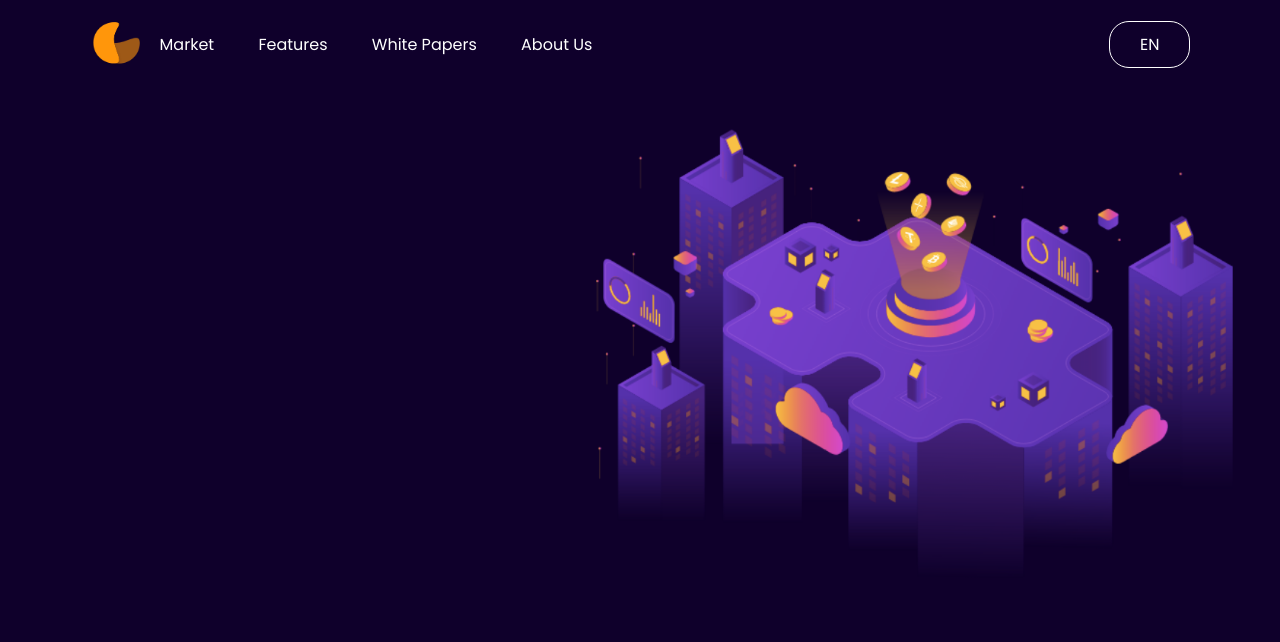
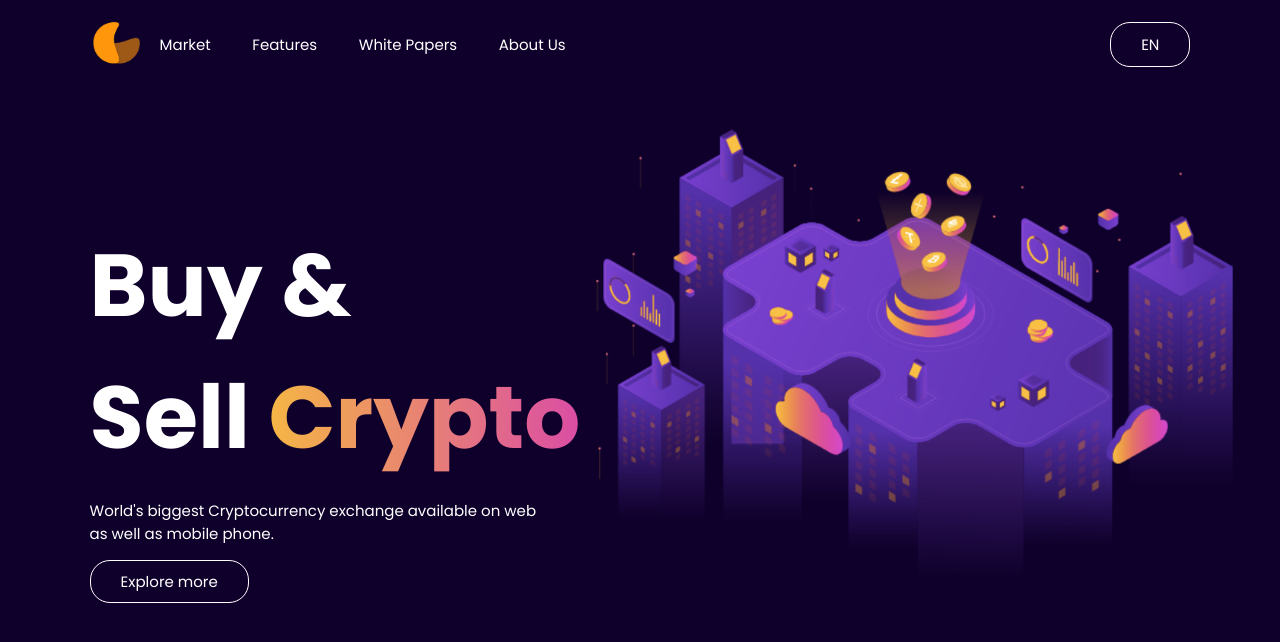
Before and after one commit to Marenco81/cryptocurrency-website, a plain HTML site: page index.html in a window 1280 px wide. Drawn offline with Linux system fonts and the light colour scheme.

Commit message:
.content div styles

```diff
--- a/index.html
+++ b/index.html
@@ -18,6 +18,12 @@
             </ul>
             <a href="#" class="btn">EN</a>
         </nav>
+
+        <div class="content">
+            <h1> Buy & <br>Sell <span> Crypto</span></h1>
+            <p>World's biggest Cryptocurrency exchange available on web <br>as well as mobile phone.</p>
+            <a href="#" class="btn">Explore more</a>
+        </div>
     </div>
 
     <script src="/index.js"></script>
--- a/styles.css
+++ b/styles.css
@@ -6,6 +6,7 @@
     padding: 0;
     box-sizing: border-box;
     font-family: "Poppins", sans-serif;
+    font-size: 62.5%;
 }
 
 .container{
@@ -33,20 +34,53 @@
                 & a{
                     text-decoration: none;
                     color: #fff;
+                    font-size: 1.5rem;
                 }
             }
         }
-        & .btn{
+        .btn{
             color: #fff;
             text-decoration: none;
+            font-size: 1.5rem;
             border: 1px solid #fff;
             padding: 10px 30px;
             border-radius: 20px;
 
         }
         & .btn:hover{
-                background-color: #fff;
+                background: linear-gradient(to right, #f5b645 , #da4da4);
                 color: black;
             }
     }
+    & .content{
+        margin-top: 12%;
+        & h1{
+            font-size: 8.8rem;
+            margin-bottom: 15px;
+            & span{
+                background: linear-gradient(to right, #f5b645 , #da4da4);
+                background-clip: text;
+                color: transparent;
+                font-size: 8.8rem;
+            }
+        }
+        & p{
+            font-size: 1.5rem;
+            margin-bottom: 25px;
+        }
+        .btn{
+            color: #fff;
+            text-decoration: none;
+            font-size: 1.5rem;
+            border: 1px solid #fff;
+            padding: 10px 30px;
+            border-radius: 20px;
+
+        }
+        & .btn:hover{
+                background: linear-gradient(to right, #f5b645 , #da4da4);
+                color: black;
+            }
+
+    }
 }
```
